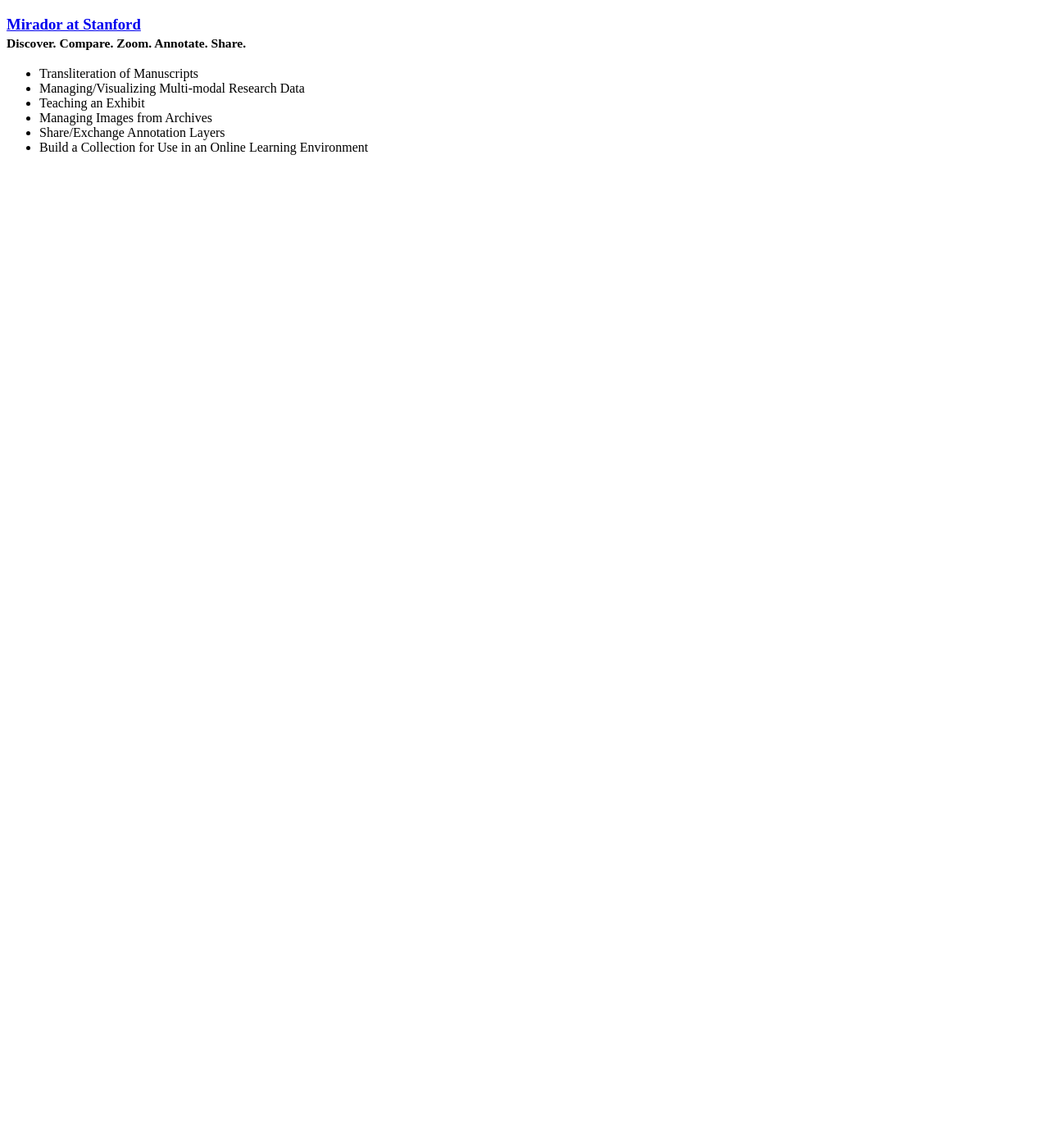
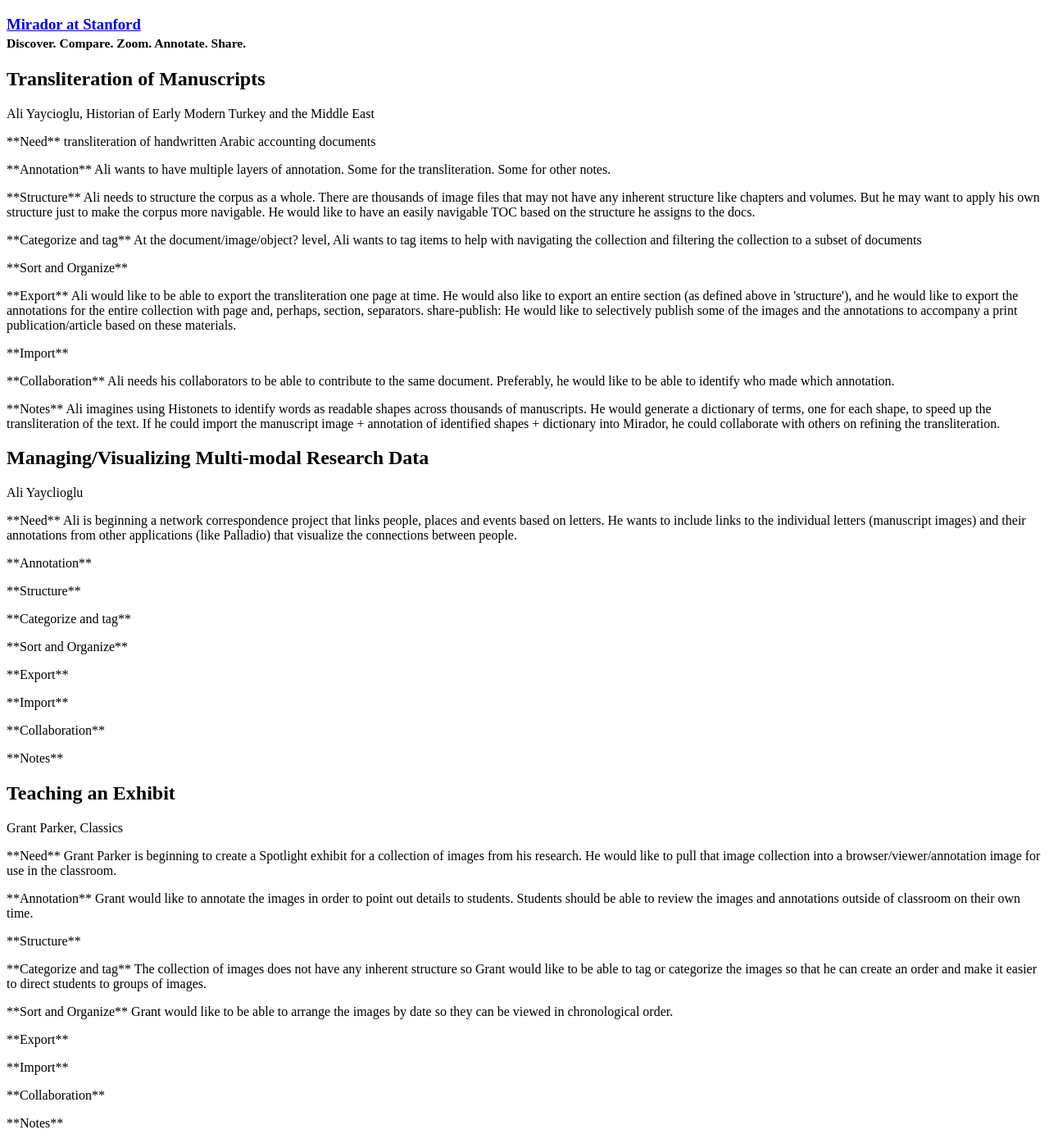
Before and after one commit to sul-dlss-deprecated/mirador_sul, a Jekyll site: the page built from personas/index.md, in a window 1280 px wide and 1400 px high. Shown: the whole window at 82% size. Built offline with Jekyll 4.4.1, drawn with Linux system fonts in a browser that asks for light colours; some of the changed text lies outside the part shown.

Commit message:
template for personas

```diff
--- a/_data/personas.yml
+++ b/_data/personas.yml
@@ -1,9 +1,8 @@
 - title: Transliteration of Manuscripts
   person: Ali Yaycioglu, Historian of Early Modern Turkey and the Middle East
   need: transliteration of handwritten Arabic accounting documents
-  categorize/tag: "At the document/image/object? level, Ali wants to tag items to help with navigating the collection and filtering the collection to a subset of documents"
-  structure: "Ali needs to structure the corpus as a whole. There are thousands of image files that may not have any inherent structure like chapters and volumes. But he may want to apply his own structure just to make the corpus more navigable."
-  structure: "He would like to have an easily navigable TOC based on the structure he assigns to the docs."
+  categorize-tag: "At the document/image/object? level, Ali wants to tag items to help with navigating the collection and filtering the collection to a subset of documents"
+  structure: "Ali needs to structure the corpus as a whole. There are thousands of image files that may not have any inherent structure like chapters and volumes. But he may want to apply his own structure just to make the corpus more navigable. He would like to have an easily navigable TOC based on the structure he assigns to the docs."
   annotation: "Ali wants to have multiple layers of annotation. Some for the transliteration. Some for other notes."
   collaboration: "Ali needs his collaborators to be able to contribute to the same document. Preferably, he would like to be able to identify who made which annotation."
   export: "Ali would like to be able to export the transliteration one page at time. He would also like to export an entire section (as defined above in 'structure'), and he would like to export the annotations for the entire collection with page and, perhaps, section, separators.
@@ -18,7 +17,7 @@
   person: Grant Parker, Classics
   need: "Grant Parker is beginning to create a Spotlight exhibit for a collection of images from his research. He would like to pull that image collection into a browser/viewer/annotation image for use in the classroom."
   annotation: "Grant would like to annotate the images in order to point out details to students. Students should be able to review the images and annotations outside of classroom on their own time."
-  categorize/tag: "The collection of images does not have any inherent structure so Grant would like to be able to tag or categorize the images so that he can create an order and make it easier to direct students to groups of images."
+  categorize-tag: "The collection of images does not have any inherent structure so Grant would like to be able to tag or categorize the images so that he can create an order and make it easier to direct students to groups of images."
   sort-organize: "Grant would like to be able to arrange the images by date so they can be viewed in chronological order."
 
 - title: Managing Images from Archives
@@ -29,9 +28,9 @@
   - Aaron Rodrigue
   need: many humanities researchers have one chance to see an archive. They take a bunch of photos and then need to be able to organize them for research, teaching, publication.
   import: There is a need to batch load images
-  review-organize: See the images in a browse view, select and tag them as a way to organize them
+  sort-organize: See the images in a browse view, select and tag them as a way to organize them
   manage-collections: They want to be able to delete images from a collection and add more images to the collection. Split the uploaded set into multiple collections.
-  export-embed: They want to be able to export images for print publications and embed images in online publications.
+  export: They want to be able to export images for print publications and embed images in online publications.
 
 - title: Share/Exchange Annotation Layers
   person: Rowan Dorin, Assistant Professor of History, focus on Medieval Europe
--- a/personas/index.md
+++ b/personas/index.md
@@ -5,11 +5,21 @@ layout: default
 ---
 
 
+{% for persona in site.data.personas %}
+<section>
+  <h2>
+      {{ persona.title }}
+  </h2>
+  <p>{{ persona.person }}</p>
+  <p>**Need** {{ persona.need }}</p>
+  <p>**Annotation** {{ persona.annotation }}</p>
+  <p>**Structure** {{ persona.structure }}</p>
+  <p>**Categorize and tag**  {{ persona.categorize-tag }}</p>
+  <p>**Sort and Organize** {{ persona.sort-organize }}</p>
+  <p>**Export** {{ persona.export }}</p>
+  <p>**Import** {{ persona.import }}</p>
+  <p>**Collaboration** {{ persona.collaboration }}</p>
+  <p>**Notes** {{ persona.notes }}</p>
+</section>
 
-<ul>
-{% for persona in site.data.personas %}
-  <li>
-      {{ persona.title }}
-  </li>
 {% endfor %}
-</ul>
```
